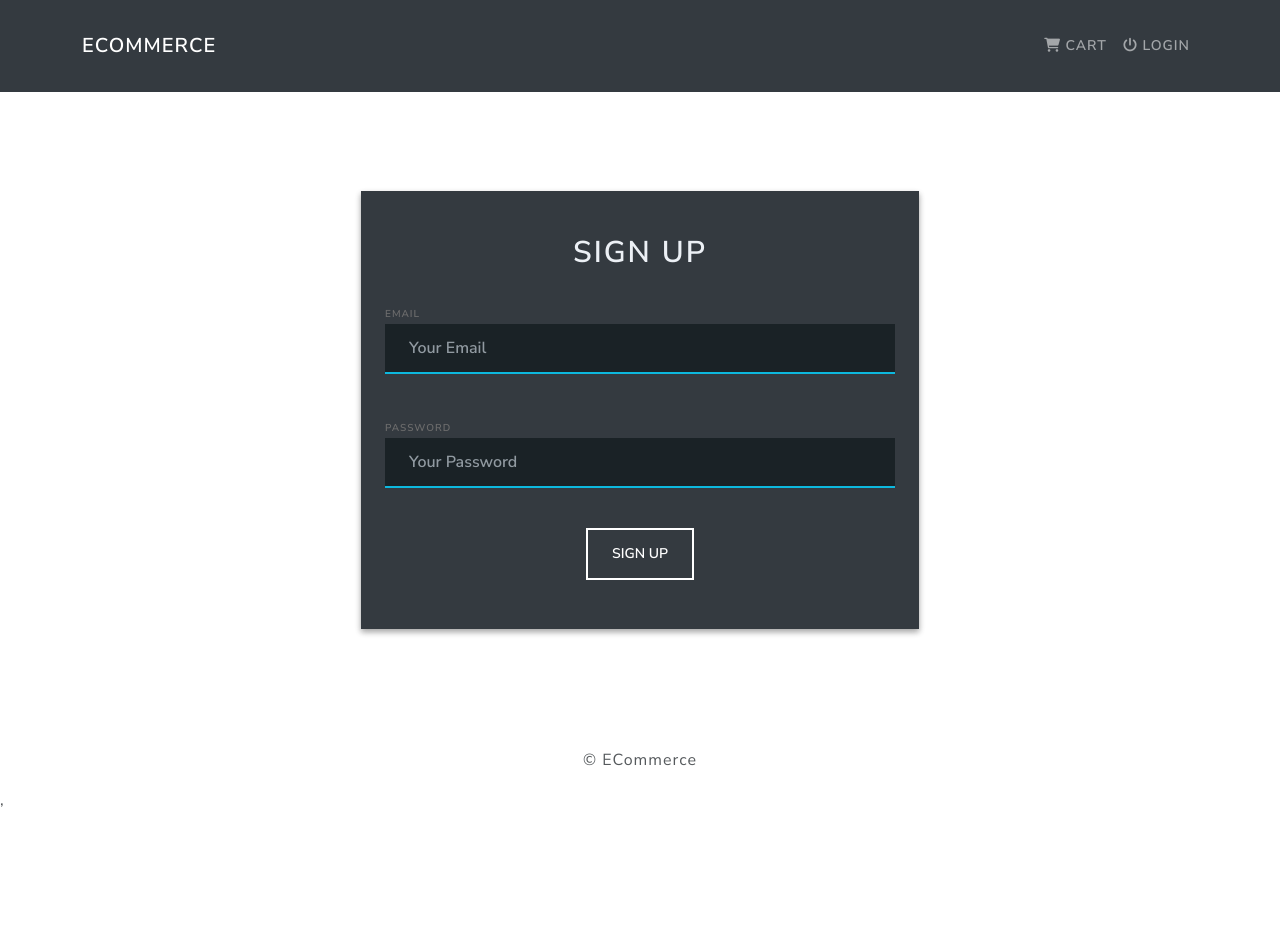
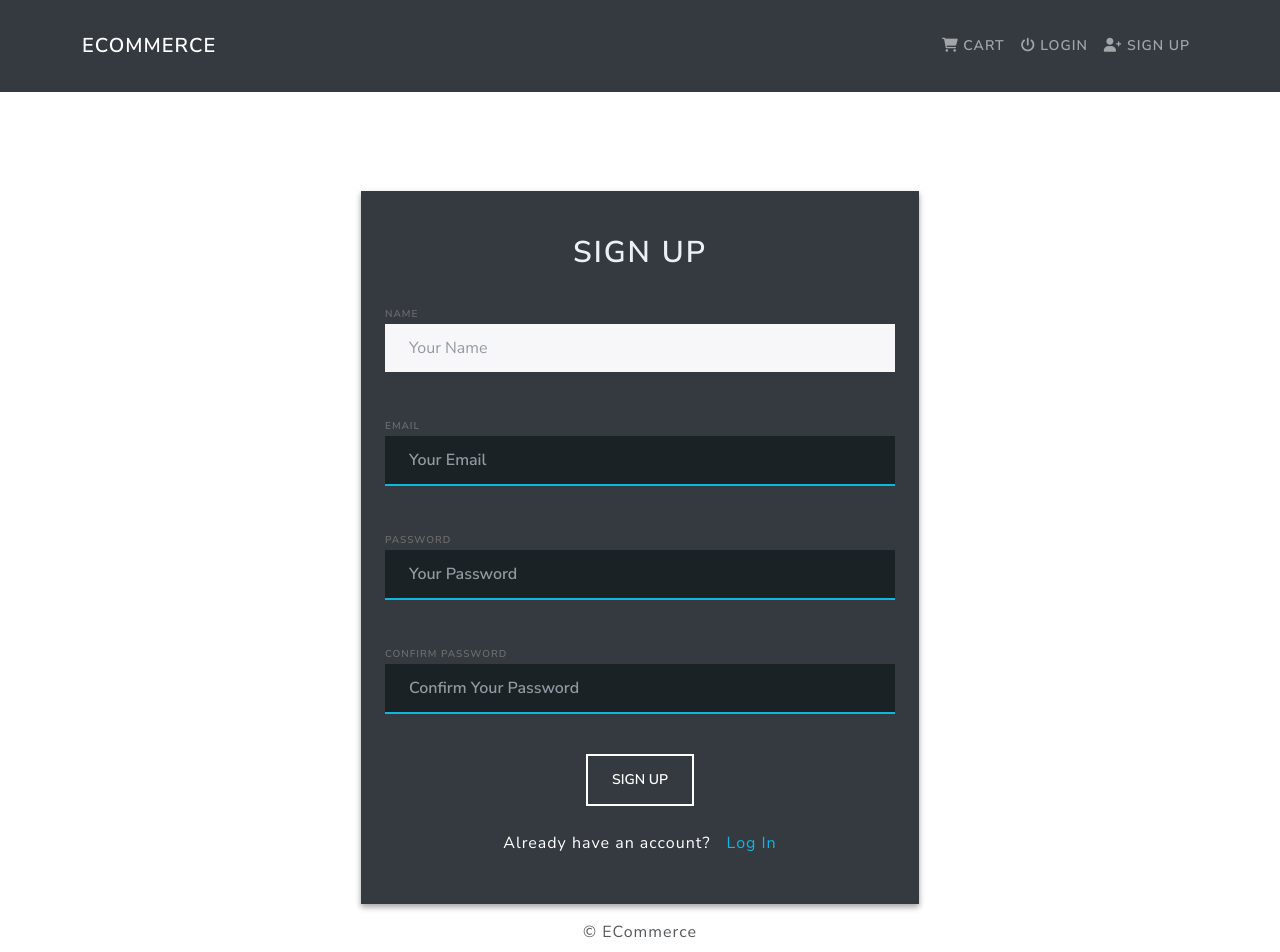
Before and after one commit to rishi-611/eCommerce, a React (Create React App) app in the folder client/: page /register in a window 1280 px wide. Shown: the top 952 px of the page. Before the commit the page ends 812 px from the top, so only its background shows below. Built offline with nearby package versions, Linux system fonts and the light colour scheme.

Commit message:
added register page, added links to and between login and register screens

```diff
--- a/client/src/assets/css/auth.css
+++ b/client/src/assets/css/auth.css
@@ -112,3 +112,32 @@
 .loginbttm {
   padding: 0px;
 }
+
+.auth-bottom-link {
+  margin-left: 1rem;
+  color: #0db8de;
+}
+
+.hover-underline-animation {
+  display: inline-block;
+  position: relative;
+  color: #0db8de;
+}
+
+.hover-underline-animation:after {
+  content: "";
+  position: absolute;
+  width: 100%;
+  transform: scaleX(0);
+  height: 2px;
+  bottom: 0;
+  left: 0;
+  background-color: #0db8de;
+  transform-origin: bottom right;
+  transition: transform 0.25s ease-out;
+}
+
+.hover-underline-animation:hover:after {
+  transform: scaleX(1);
+  transform-origin: bottom left;
+}
--- a/client/src/components/Header.js
+++ b/client/src/components/Header.js
@@ -24,6 +24,10 @@
                 {" "}
                 <i className="fas fa-power-off"></i> Login{" "}
               </Nav.Link>
+              <Nav.Link as={Link} to="/register">
+                {" "}
+                <i className="fas fa-user-plus"></i> Sign Up{" "}
+              </Nav.Link>
             </Nav>
           </Navbar.Collapse>
         </Container>
--- a/client/src/scenes/Login.js
+++ b/client/src/scenes/Login.js
@@ -1,4 +1,6 @@
 import React from "react";
+import { Link } from "react-router-dom";
+
 import "../assets/css/auth.css";
 const Login = () => {
   return (
@@ -14,6 +16,7 @@
                 <div className="form-group">
                   <label className="form-control-label">EMAIL</label>
                   <input
+                    autoComplete="on"
                     type="email"
                     className="form-control"
                     placeholder="Your Email"
@@ -22,6 +25,7 @@
                 <div className="form-group">
                   <label className="form-control-label">PASSWORD</label>
                   <input
+                    autoComplete="off"
                     type="password"
                     className="form-control"
                     placeholder="Your Password"
@@ -35,6 +39,17 @@
                     </button>
                   </div>
                 </div>
+
+                <div className="loginbttm">
+                  <div className="d-flex justify-content-center align-items-center login-btm login-button">
+                    Don't have an account?{" "}
+                    <Link to="/register">
+                      <span className="auth-bottom-link hover-underline-animation">
+                        Sign Up
+                      </span>
+                    </Link>
+                  </div>
+                </div>
               </form>
             </div>
           </div>
--- a/client/src/scenes/Register.js
+++ b/client/src/scenes/Register.js
@@ -1,5 +1,7 @@
 import React from "react";
+import { Link } from "react-router-dom";
 import "../assets/css/auth.css";
+
 const Register = () => {
   return (
     <div className="container">
@@ -12,8 +14,18 @@
             <div className="col-lg-12 login-form">
               <form>
                 <div className="form-group">
+                  <label className="form-control-label">NAME</label>
+                  <input
+                    autoComplete="on"
+                    type="text"
+                    className="form-control"
+                    placeholder="Your Name"
+                  />
+                </div>
+                <div className="form-group">
                   <label className="form-control-label">EMAIL</label>
                   <input
+                    autoComplete="on"
                     type="email"
                     className="form-control"
                     placeholder="Your Email"
@@ -22,9 +34,19 @@
                 <div className="form-group">
                   <label className="form-control-label">PASSWORD</label>
                   <input
+                    autoComplete="off"
                     type="password"
                     className="form-control"
                     placeholder="Your Password"
+                  />
+                </div>
+                <div className="form-group">
+                  <label className="form-control-label">CONFIRM PASSWORD</label>
+                  <input
+                    autoComplete="off"
+                    type="password"
+                    className="form-control"
+                    placeholder="Confirm Your Password"
                   />
                 </div>
 
@@ -33,6 +55,16 @@
                     <button type="submit" className="btn btn-outline-light">
                       SIGN UP
                     </button>
+                  </div>
+                </div>
+                <div className="loginbttm">
+                  <div className="d-flex justify-content-center align-items-center login-btm login-button">
+                    Already have an account?{" "}
+                    <Link to="/login">
+                      <span className="auth-bottom-link hover-underline-animation">
+                        Log In
+                      </span>
+                    </Link>
                   </div>
                 </div>
               </form>
```
